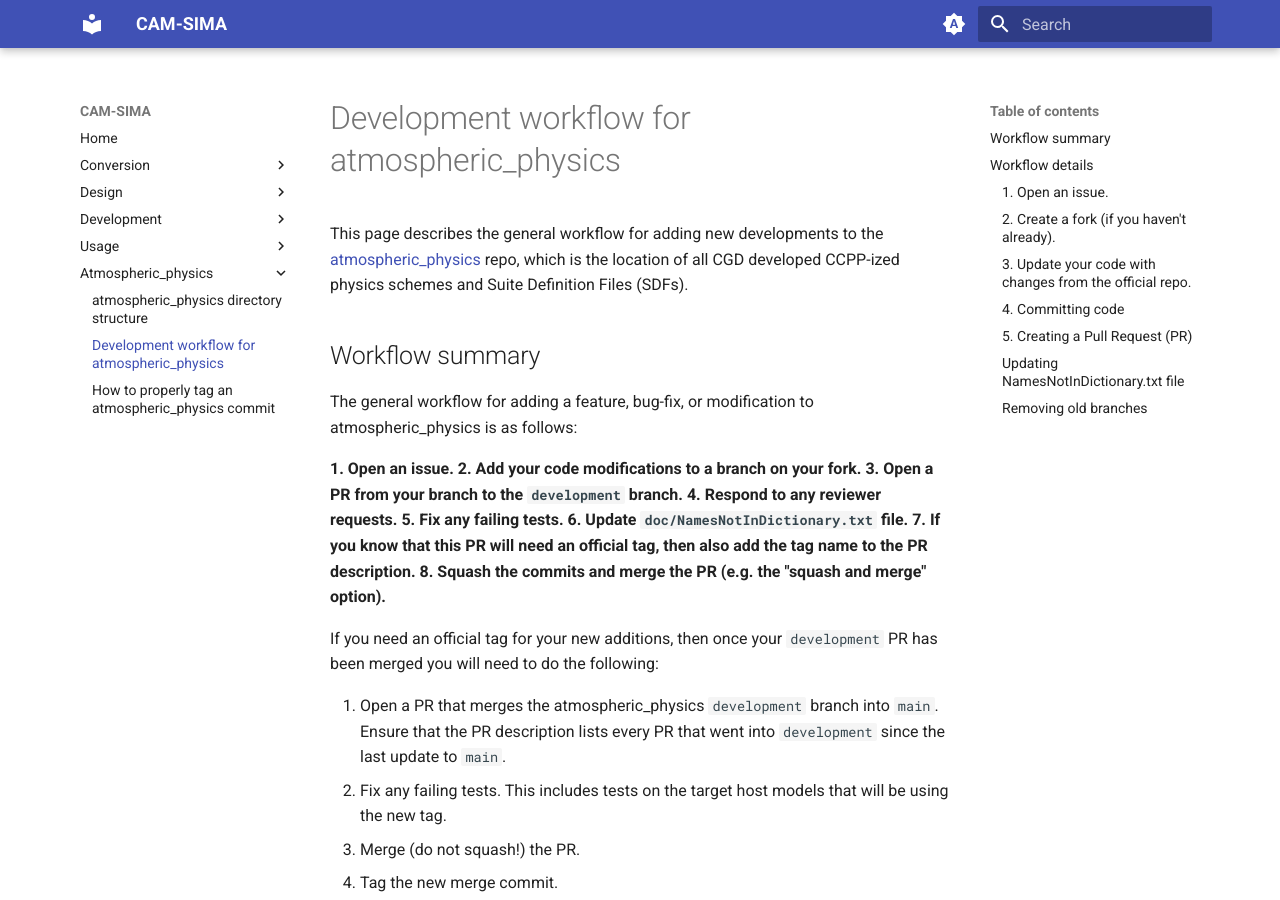
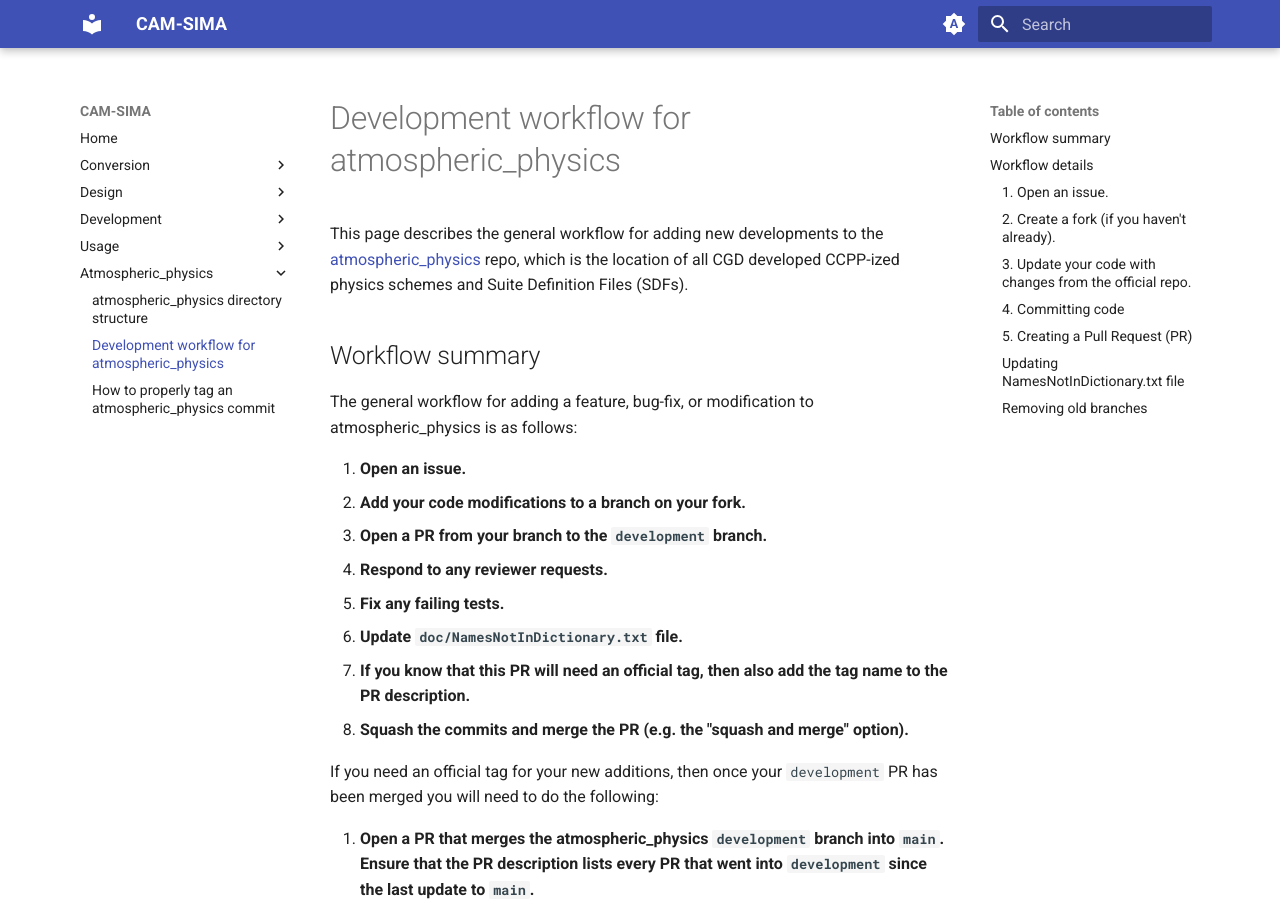
Before and after one commit to kuanchihwang/CAM-SIMA-Docs, an MkDocs documentation site: the page built from docs/atmospheric_physics/development_workflow.md, in a window 1280 px wide and 900 px high. Built offline with MkDocs 1.6.1 and Material for MkDocs 9.7.7, drawn with Linux system fonts in a browser that asks for light colours.

Commit message:
Fix ordered list formatting.

```diff
--- a/docs/atmospheric_physics/development_workflow.md
+++ b/docs/atmospheric_physics/development_workflow.md
@@ -6,21 +6,21 @@ This page describes the general workflow for adding new developments to the [atm
 
 The general workflow for adding a feature, bug-fix, or modification to atmospheric_physics is as follows:
 
-**1.  Open an issue.**
-**2.  Add your code modifications to a branch on your fork.**
-**3.  Open a PR from your branch to the `development` branch.**
-**4.  Respond to any reviewer requests.**
-**5.  Fix any failing tests.**
-**6.  Update `doc/NamesNotInDictionary.txt` file.**
-**7.  If you know that this PR will need an official tag, then also add the tag name to the PR description.**
-**8.  Squash the commits and merge the PR (e.g. the "squash and merge" option).**
+1.  **Open an issue.**
+2.  **Add your code modifications to a branch on your fork.**
+3.  **Open a PR from your branch to the `development` branch.**
+4.  **Respond to any reviewer requests.**
+5.  **Fix any failing tests.**
+6.  **Update `doc/NamesNotInDictionary.txt` file.**
+7.  **If you know that this PR will need an official tag, then also add the tag name to the PR description.**
+8.  **Squash the commits and merge the PR (e.g. the "squash and merge" option).**
 
 If you need an official tag for your new additions, then once your `development` PR has been merged you will need to do the following:
 
-1.  Open a PR that merges the atmospheric_physics `development` branch into `main`.  Ensure that the PR description lists every PR that went into `development` since the last update to `main`.
-2.  Fix any failing tests.  This includes tests on the target host models that will be using the new tag.
-3.  Merge (do not squash!) the PR.
-4.  Tag the new merge commit.
+1.  **Open a PR that merges the atmospheric_physics `development` branch into `main`.  Ensure that the PR description lists every PR that went into `development` since the last update to `main`.**
+2.  **Fix any failing tests.  This includes tests on the target host models that will be using the new tag.**
+3.  **Merge (do not squash!) the PR.**
+4.  **Tag the new merge commit.**
 
 ## Workflow details
 
```
